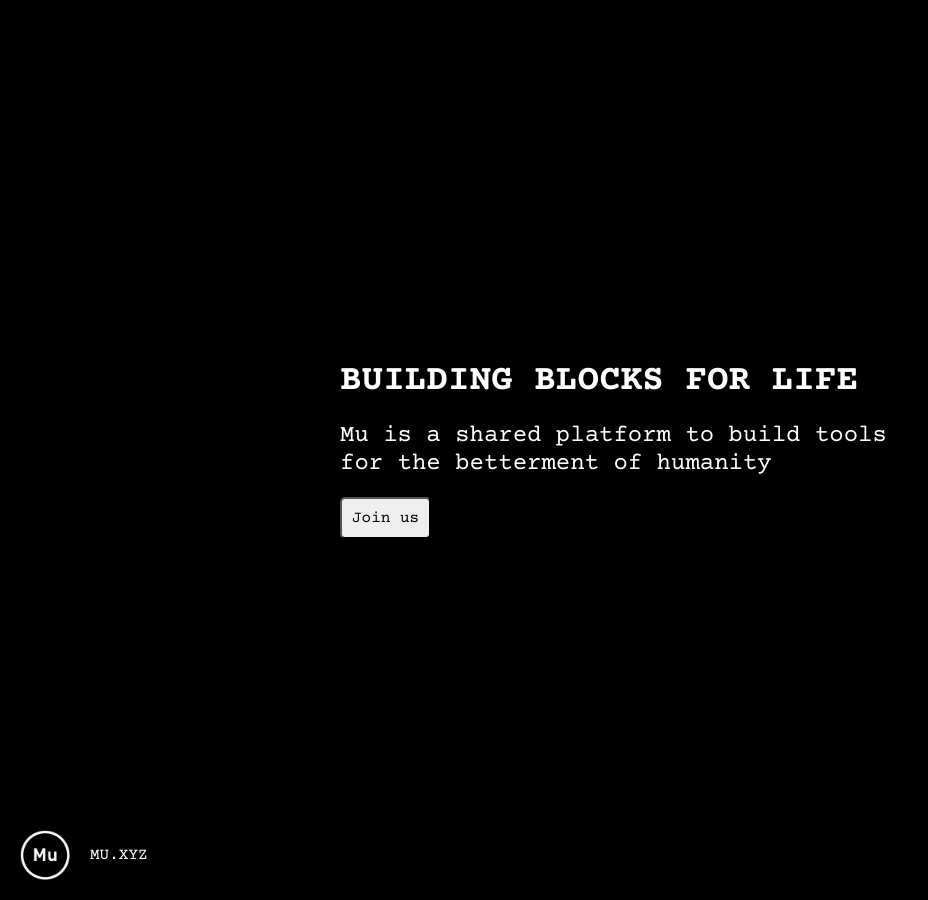
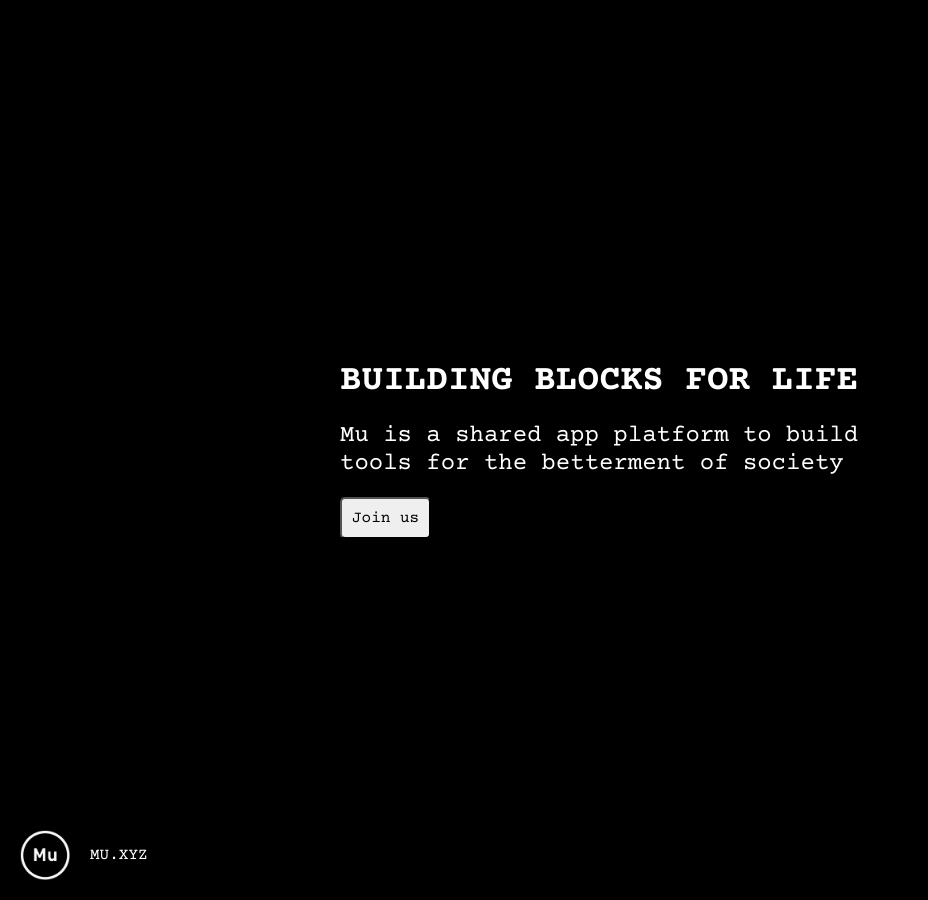
Before and after one commit to muxyz/website, a Jekyll site: the page index.html, which Jekyll copies as it is, in a window 1280 px wide. Shown: the whole page, without its empty margins (0-928 px from the left). Built offline with Jekyll 4.4.1, drawn with Linux system fonts in a browser that asks for light colours.

Commit message:
Update index.html

```diff
--- a/index.html
+++ b/index.html
@@ -20,7 +20,7 @@
     <div class="wrap">
       <div class="inner">
         <h1>building blocks for life</h1>
-        <h2>Mu is a shared platform to build tools for the betterment of humanity</h2>
+        <h2>Mu is a shared app platform to build tools for the betterment of society</h2>
 	<a href="mailto:asim@mu.xyz"><button>Join us</button></a>
       </div>
     </div>
```
